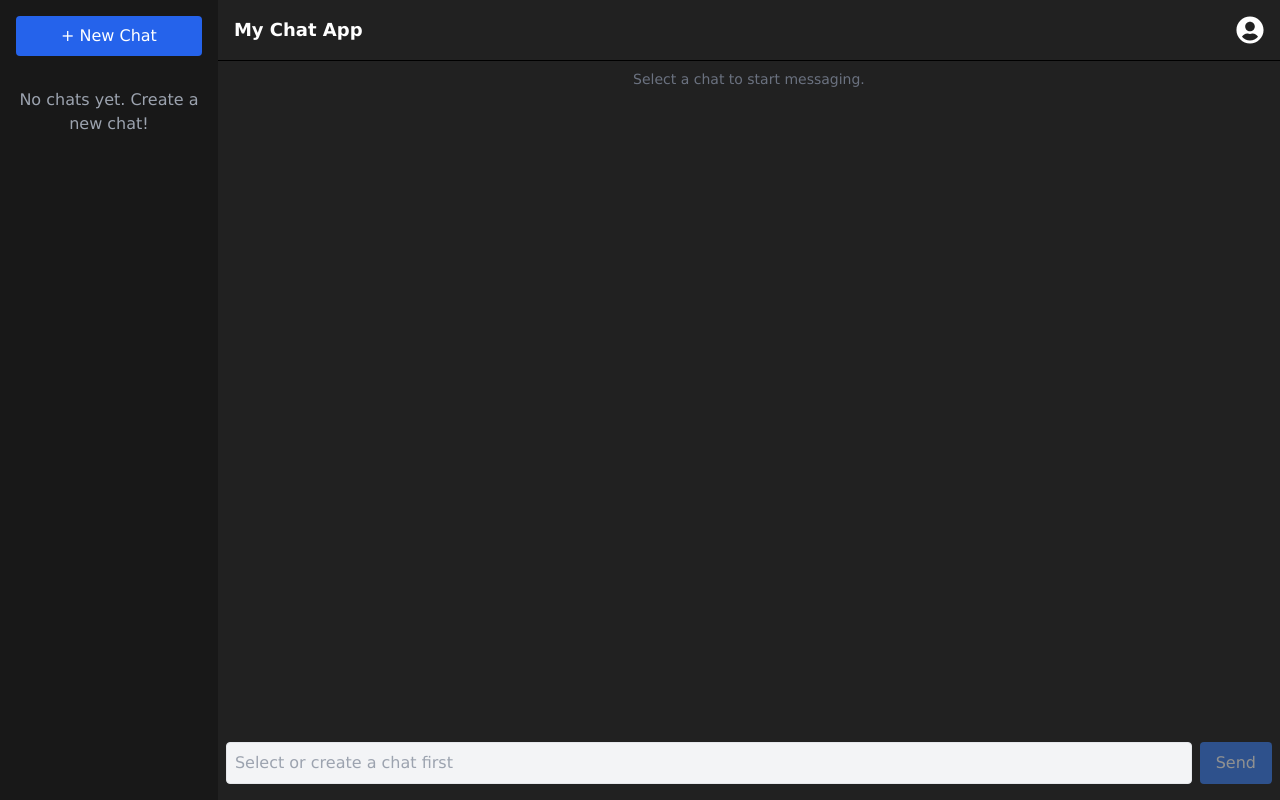
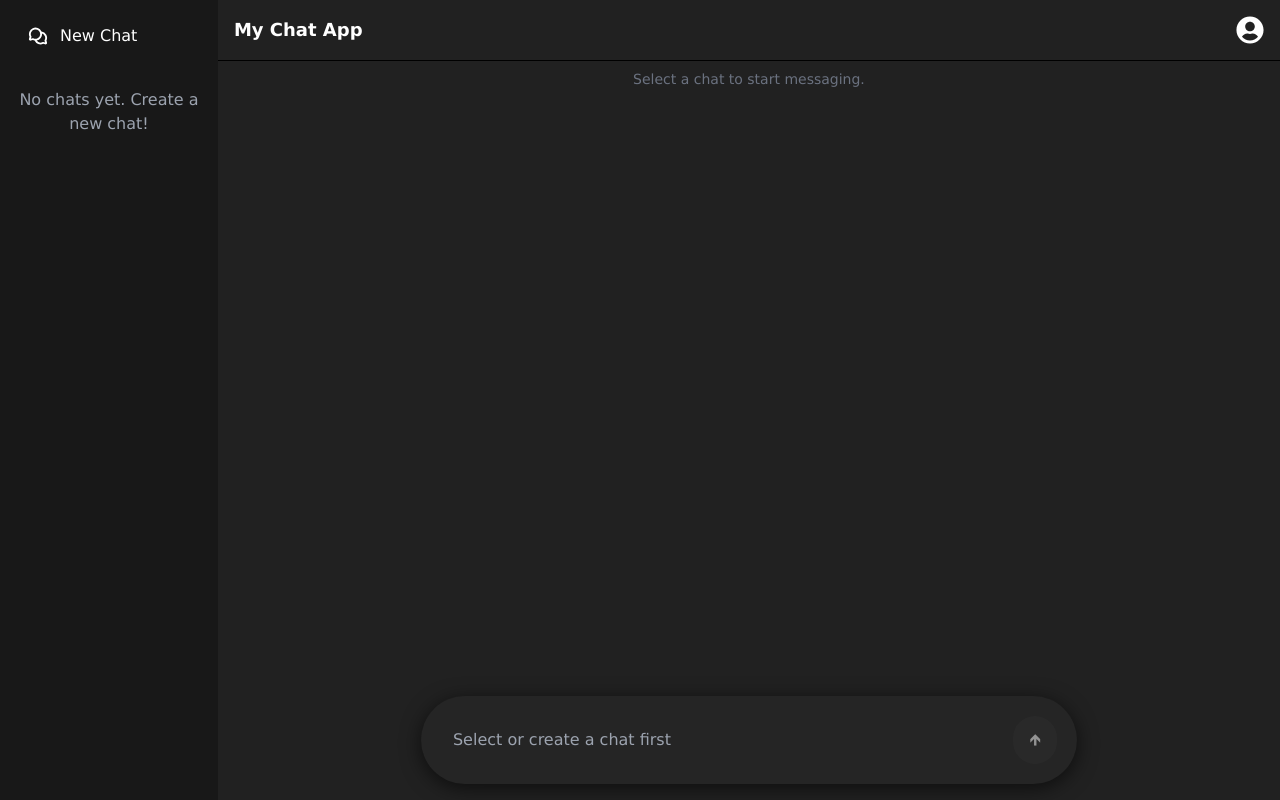
Before and after one commit to iamalokpatel/NexusAI, a React (Create React App) app in the folder frontend/: page / in a window 1280 px wide. Built offline with nearby package versions, Linux system fonts and the light colour scheme.

Commit message:
Adujusted Styling

```diff
--- a/frontend/src/components/Messages.js
+++ b/frontend/src/components/Messages.js
@@ -190,8 +190,8 @@ const Messages = () => {
                   : msg.role === "cohere"
                   ? " text-white text-left"
                   : msg.role === "database"
-                  ? "bg-yellow-600 text-black text-left"
-                  : "bg-red-600 text-white text-left"
+                  ? "text-white text-left"
+                  : "text-white text-left"
               }`}
             >
               <strong>{getRoleLabel(msg.role)}:</strong>
@@ -202,9 +202,11 @@ const Messages = () => {
           <div ref={messagesEndRef} />
         </div>
 
-        <div className="mt-4 flex px-2">
+        <div className="mt-4 flex justify-center px-4">
+          <div className="relative w-full max-w-2xl px-2">
             <input
-            className="flex-1 border rounded p-2 bg-gray-100 text-black"
+              className="w-full rounded-full p-8 pr-14 bg-[#252525] text-white shadow-[0_4px_20px_rgba(0,0,0,0.6)]
+               focus:outline-none focus:ring-1 focus:ring-[#333333] focus:ring-opacity-50 focus:ring-offset-0"
               value={input}
               onChange={(e) => setInput(e.target.value)}
               placeholder={
@@ -220,12 +222,13 @@ const Messages = () => {
             />
             <button
               onClick={handleSend}
-            className="ml-2 px-4 py-2 bg-blue-500 text-white rounded disabled:opacity-50"
+              className="absolute right-7 top-1/2 -translate-y-1/2 px-4 py-3  text-white bg-[#2E2E2E] hover:bg-blue-700 rounded-full disabled:opacity-50"
               disabled={loading || !selectedChatId}
               aria-label="Send question"
             >
-            {loading ? "Sending..." : "Send"}
+              🡹
             </button>
+          </div>
         </div>
       </div>
     </div>
--- a/frontend/src/components/Sidebar.js
+++ b/frontend/src/components/Sidebar.js
@@ -1,5 +1,6 @@
 import React, { useState, useEffect, useRef } from "react";
 import api from "../utils/api";
+import { PiChatsCircleBold } from "react-icons/pi";
 
 const Sidebar = ({ onSelectChat, selectedChatId }) => {
   const [chats, setChats] = useState([]);
@@ -134,9 +135,10 @@ const Sidebar = ({ onSelectChat, selectedChatId }) => {
     <div className="w-64 bg-[#181818] text-white h-screen p-4 flex flex-col">
       <button
         onClick={handleNewChat}
-        className="w-full bg-blue-600 hover:bg-blue-700 py-2 px-4 rounded mb-4"
+        className="w-full flex items-center gap-3 hover:bg-[#1C1C1C] py-2 px-3 rounded-lg mb-4"
       >
-        + New Chat
+        <PiChatsCircleBold size={20} />
+        <span className="text-base">New Chat</span>
       </button>
 
       <div className="space-y-2 overflow-y-auto max-h-[calc(100vh-4rem)] flex-1">
@@ -157,8 +159,8 @@ const Sidebar = ({ onSelectChat, selectedChatId }) => {
             <div
               key={chatId}
               onClick={() => onSelectChat?.(chatId)}
-              className={`bg-gray-800 p-3 rounded hover:bg-gray-700 flex justify-between items-center cursor-pointer ${
-                selectedChatId === chatId ? "border-2 border-blue-500" : ""
+              className={` px-4 py-[4px] rounded-lg hover:bg-[#1C1C1C] flex justify-between items-center cursor-pointer ${
+                selectedChatId === chatId ? "bg-[#1E1E1E]" : ""
               }`}
             >
               {editingChatId === chatId ? (
```
Lines whose indentation alone changed are shown as unchanged.
